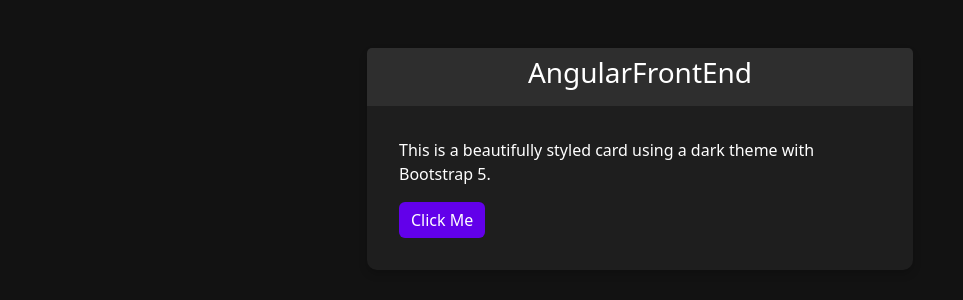
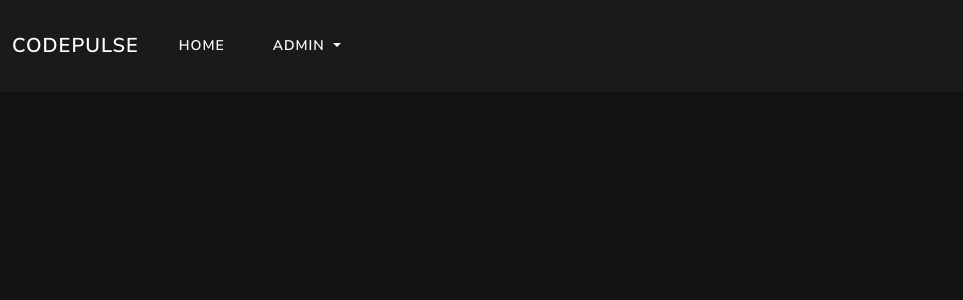
Before and after one commit to manlikeclaro/CodePulseFrontend, an Angular app: page / in a window 1280 px wide. Shown: the top 300 px of the page, without its empty margins (0-963 px from the left). Built offline with nearby package versions, Linux system fonts and the light colour scheme.

Commit message:
[feat] installed lux theme and created navbar component

```diff
--- a/angular.json
+++ b/angular.json
@@ -21,13 +21,11 @@
             ],
             "tsConfig": "tsconfig.app.json",
             "assets": [
-              {
-                "glob": "**/*",
-                "input": "public"
-              }
+              "public/",
+              "src/assets/"
             ],
             "styles": [
-              "node_modules/bootstrap/dist/css/bootstrap.min.css",
+              "node_modules/bootswatch/dist/lux/bootstrap.min.css",
               "src/styles.css"
             ],
             "scripts": [
--- a/package.json
+++ b/package.json
@@ -20,6 +20,7 @@
     "@angular/router": "^18.1.0",
     "@popperjs/core": "^2.11.8",
     "bootstrap": "^5.3.3",
+    "bootswatch": "^5.3.3",
     "rxjs": "~7.8.0",
     "tslib": "^2.3.0",
     "zone.js": "~0.14.3"
--- a/src/app/app.component.html
+++ b/src/app/app.component.html
@@ -1,17 +1,19 @@
-<div class="container mt-5">
-  <div class="row">
-    <div class="col-md-6 offset-md-3">
-      <div class="card">
-        <div class="card-header">
-          <h3 class="text-center">{{ title }}</h3>
-        </div>
-        <div class="card-body">
-          <p class="card-text">This is a beautifully styled card using a dark theme with Bootstrap 5.</p>
-          <button class="btn btn-primary btn-block">Click Me</button>
-        </div>
-      </div>
-    </div>
-  </div>
+<app-navbar/>
+<div class="container">
+
+  <router-outlet/>
 </div>
 
-<router-outlet/>
+<!--  <div class="row">-->
+<!--    <div class="col-md-6 offset-md-3">-->
+<!--      <div class="card">-->
+<!--        <div class="card-header">-->
+<!--          <h3 class="text-center">{{ title }}</h3>-->
+<!--        </div>-->
+<!--        <div class="card-body">-->
+<!--          <p class="card-text">This is a beautifully styled card using a dark theme with Bootstrap 5.</p>-->
+<!--          <button class="btn btn-primary btn-block">Click Me</button>-->
+<!--        </div>-->
+<!--      </div>-->
+<!--    </div>-->
+<!--  </div>-->
--- a/src/app/app.component.ts
+++ b/src/app/app.component.ts
@@ -1,10 +1,11 @@
 import { Component } from '@angular/core';
 import { RouterOutlet } from '@angular/router';
+import {NavbarComponent} from "./core/components/navbar/navbar.component";
 
 @Component({
   selector: 'app-root',
   standalone: true,
-  imports: [RouterOutlet],
+  imports: [RouterOutlet, NavbarComponent],
   templateUrl: './app.component.html',
   styleUrl: './app.component.css'
 })
--- a/src/app/app.routes.ts
+++ b/src/app/app.routes.ts
@@ -1,3 +1,8 @@
 import { Routes } from '@angular/router';
+import {CategoryListComponent} from "./features/category/category-list/category-list.component";
 
-export const routes: Routes = [];
+export const routes: Routes = [
+  {
+    path: 'admin/categories', component: CategoryListComponent
+  }
+];
--- /dev/null
+++ b/src/app/core/components/navbar/navbar.component.html
@@ -0,0 +1,31 @@
+<nav class="navbar navbar-expand-lg navbar-dark bg-primary">
+
+  <div class="container-fluid">
+    <a class="navbar-brand" href="/">{{ title }}</a>
+
+    <button class="navbar-toggler" type="button" data-bs-toggle="collapse" data-bs-target="#navbarNavDropdown"
+            aria-controls="navbarNavDropdown" aria-expanded="false" aria-label="Toggle navigation">
+      <span class="navbar-toggler-icon"></span>
+    </button>
+
+    <div class="collapse navbar-collapse" id="navbarNavDropdown">
+      <ul class="navbar-nav">
+        <li class="nav-item">
+          <a class="nav-link active" aria-current="page" href="/">Home</a>
+        </li>
+        <li class="nav-item dropdown">
+          <a class="nav-link dropdown-toggle" href="#" id="navbarDropdownMenuLink" role="button"
+             data-bs-toggle="dropdown" aria-expanded="false">
+            Admin
+          </a>
+          <ul class="dropdown-menu" aria-labelledby="navbarDropdownMenuLink">
+            <li><a class="dropdown-item" href="/admin/categories">Categories</a></li>
+            <!--            <li><a class="dropdown-item" routerLink="/component2">Component 2</a></li>-->
+            <!--            <li><a class="dropdown-item" routerLink="/component3">Component 3</a></li>-->
+            <!-- Add more components as needed -->
+          </ul>
+        </li>
+      </ul>
+    </div>
+  </div>
+</nav>
--- /dev/null
+++ b/src/app/core/components/navbar/navbar.component.ts
@@ -0,0 +1,15 @@
+import { Component } from '@angular/core';
+import {CategoryListComponent} from "../../../features/category/category-list/category-list.component";
+
+@Component({
+  selector: 'app-navbar',
+  standalone: true,
+  imports: [],
+  templateUrl: './navbar.component.html',
+  styleUrl: './navbar.component.css'
+})
+export class NavbarComponent {
+  title: string = 'CodePulse';
+
+  protected readonly CategoryListComponent = CategoryListComponent;
+}
```
Also changed, not shown: src/app/core/components/navbar/navbar.component.css (added), 2 other files (tests, documents, lock files or other folders).
